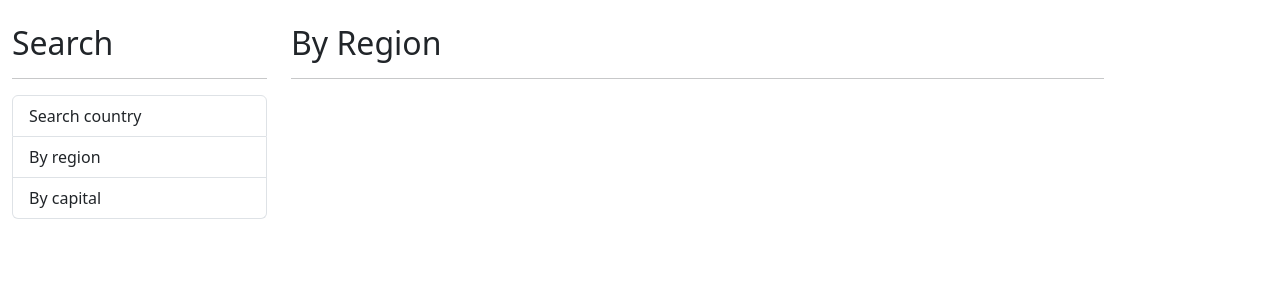
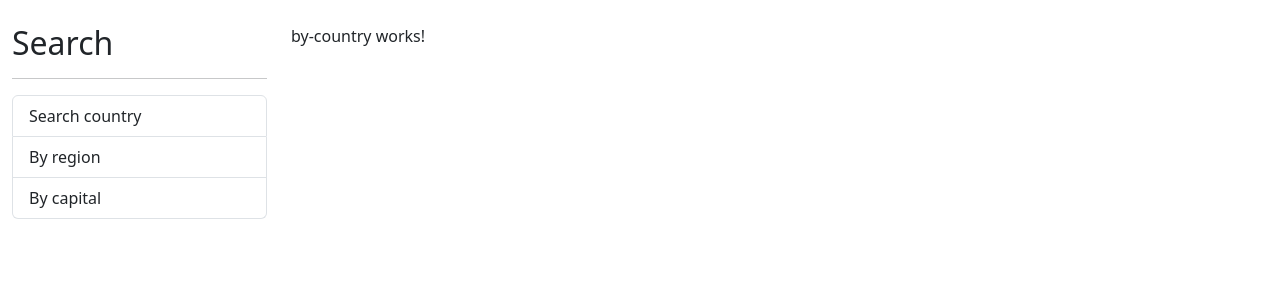
Before and after one commit to moive/countryApp, an Angular app: page / in a window 1280 px wide. Shown: the top 300 px of the page. Built offline with nearby package versions, Linux system fonts and the light colour scheme.

Commit message:
RouterModule

```diff
--- a/src/app/app.component.html
+++ b/src/app/app.component.html
@@ -9,7 +9,6 @@
     </ul>
   </div>
   <div class="col">
-    <h2>By Region</h2>
-    <hr />
+    <router-outlet></router-outlet>
   </div>
 </div>
--- a/src/app/app.module.ts
+++ b/src/app/app.module.ts
@@ -4,10 +4,11 @@
 import { AppComponent } from './app.component';
 import { SharedModule } from './shared/shared.module';
 import { CountryModule } from './country/country.module';
+import { AppRouteingModule } from './app-routing.module';
 
 @NgModule({
   declarations: [AppComponent],
-  imports: [BrowserModule, SharedModule, CountryModule],
+  imports: [BrowserModule, AppRouteingModule, SharedModule, CountryModule],
   providers: [],
   bootstrap: [AppComponent],
 })
```
Also changed, not shown: src/app/app-routing.module.ts (added, +41 -0 lines).
